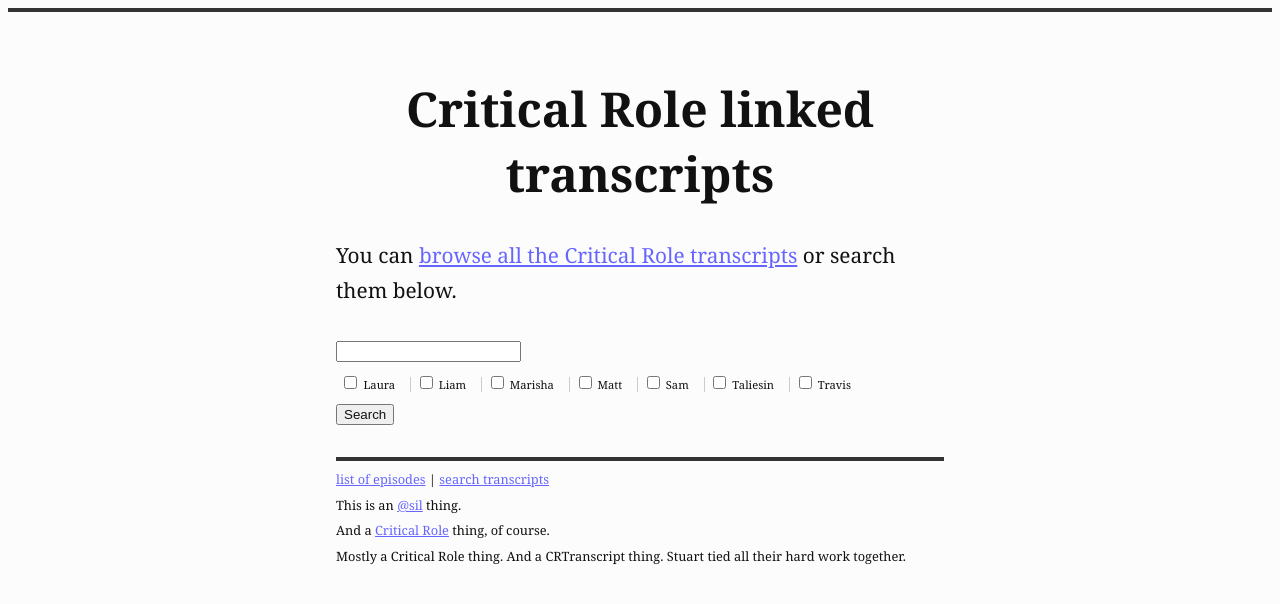
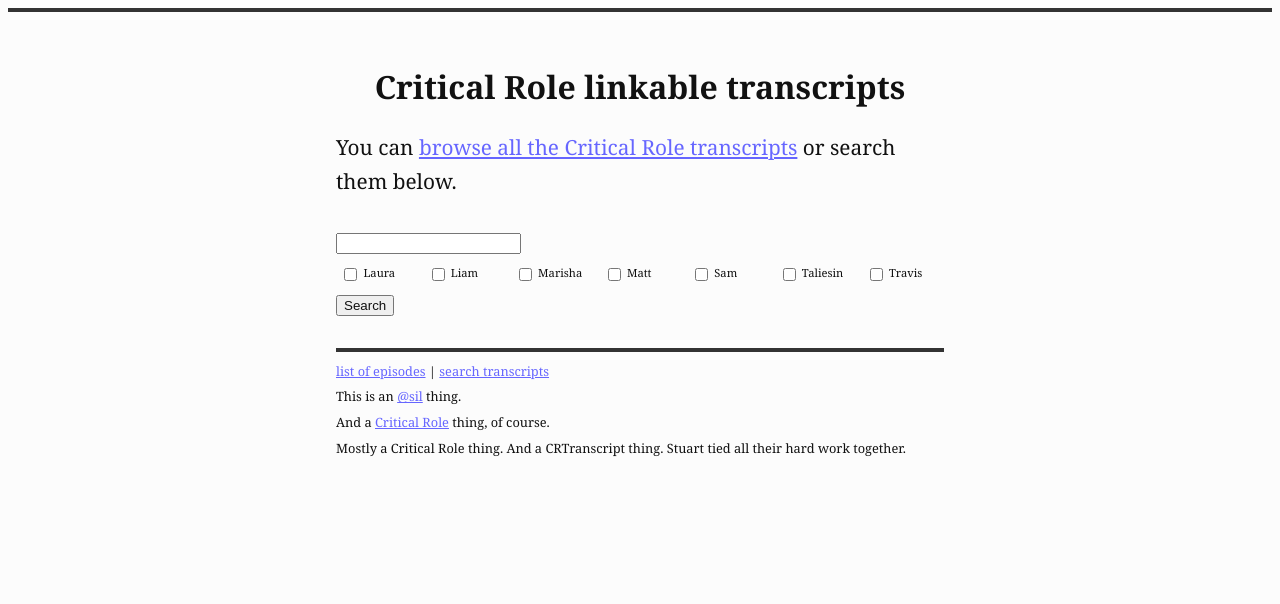
Before and after one commit to stuartlangridge/crtrsrch, a PHP site: page / in a window 1280 px wide. Shown: the top 604 px of the page. Run offline with PHP 8.4, Linux system fonts and the light colour scheme.

Commit message:
macdinking

```diff
--- a/ashtml.php
+++ b/ashtml.php
@@ -45,7 +45,7 @@ foreach ($results as $key => $res) {
     echo "m";
     echo $res["time_s"];
     echo 's';
-    echo '">[text]</a> ';
+    echo '">[<span>in </span>transcript]</a> ';
     echo '<a href="';
     echo $res["episode_yt"];
     echo "&t=";
--- a/index.php
+++ b/index.php
@@ -8,7 +8,7 @@
 </head>
 <body>
 <main>
-<h1>Critical Role linked transcripts</h1>
+<h1>Critical Role linkable transcripts</h1>
 <p>You can <a href="html/index.html">browse all the Critical Role transcripts</a> or search them below.</p>
 <form method="GET">
     <input type="search" name="q" value="<?php
--- a/style.css
+++ b/style.css
@@ -1,8 +1,8 @@
 body {font-family: Georgia, Serif; background-color: #fcfcfc; border-top:4px solid #333; -webkit-font-smoothing: antialiased; text-rendering: optimizeLegibility;}
 body, select, input, textarea {color: #111;}
 h1, h2, h3, .entry-title, .entry, #sidebar {text-align: center;}
-h1 {font-size: 3em; font-weight: 700;}
-h2 {font-family: Georgia, Serif; font-size: 2.8rem; line-height: 1.2em; font-weight: normal; font-style: italic; margin: 0 0 0.5em 0;}
+h1 {font-size: 2em; font-weight: 700;}
+h2 {font-family: Georgia, Serif; font-size: 2rem; line-height: 1.2em; font-weight: normal; font-style: italic; margin: 0 0 0.5em 0;}
 h3 {font-size: 1.2rem; font-weight: normal; font-style: italic; line-height: 1.2em;}
 ul, ol {font-size: 1.30rem;}
 p {font-size: 1.30rem; font-weight: normal; font-style: normal; line-height: 2.15rem;
@@ -62,19 +62,20 @@ form p, form ul {
     font-size: 0.7em;
 }
 form ul {
-    display: block;
+    display: grid;
     margin: 1em 0;
     padding: 0;
-}
-form li:nth-child(1) {
-    border-left-width: 0;
+    grid-gap: 5px;
+    grid-template-columns: repeat(7, 1fr);
 }
 form li {
     margin: 0;
     padding: 0 1.1em 0 0.4em;
     list-style: none;
-    display: inline;
-    border-left: 1px solid #ccc;
+    white-space: nowrap;
+}
+form li input[type=checkbox] {
+    vertical-align: middle;
 }
 form input[type=submit] { display: block; }
 #results {
```
Also changed, not shown: other parts of style.css (+34 -0 lines), 1 other file.
